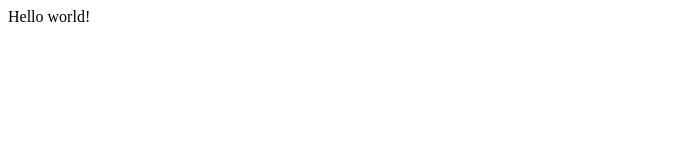
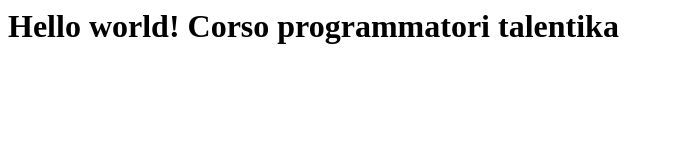
Before and after one commit to RicciardiFrancesco/TalentikaProgrammatori, a plain HTML site: page index.html in a window 1280 px wide. Shown: the whole page, without its empty margins (0-674 px from the left). Drawn offline with Linux system fonts and the light colour scheme.

Commit message:
Aggiornato Titolo della pagina

```diff
--- a/index.html
+++ b/index.html
@@ -7,6 +7,6 @@
   </head>
 
   <body>
-  Hello world!
+    <h1>Hello world! Corso programmatori talentika</h1>
   </body>
 </html>
```
